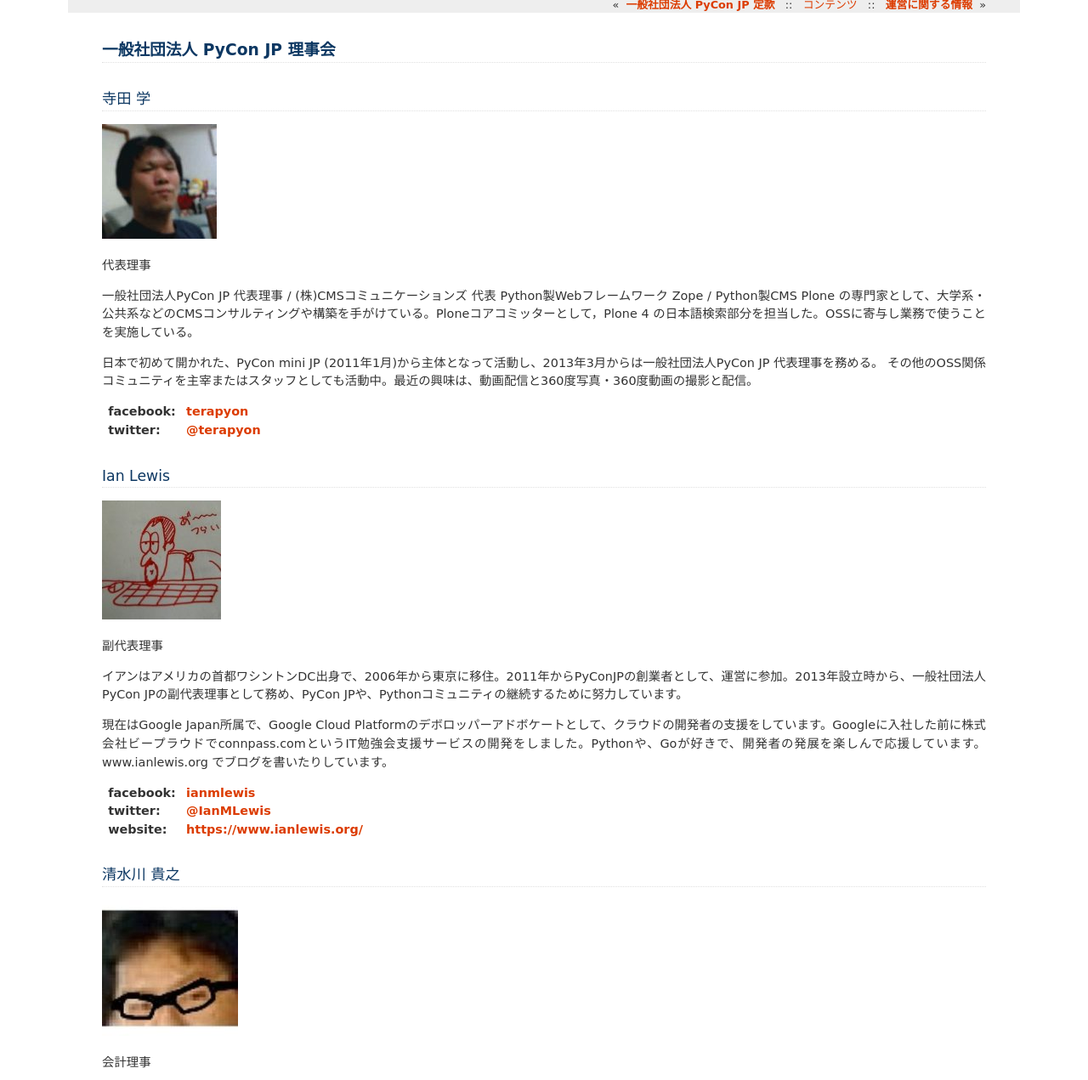
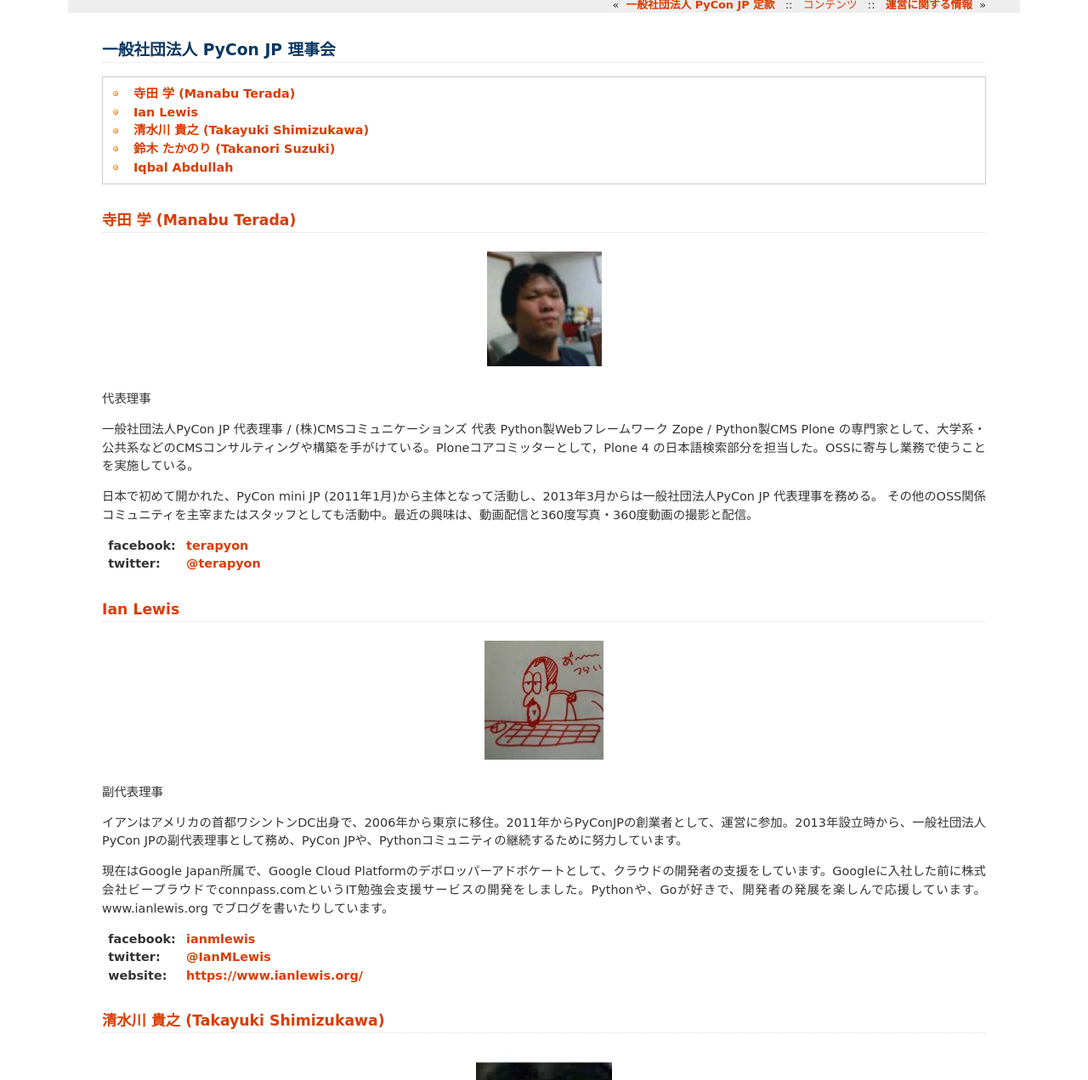
Before and after one commit to pyconjp/www.pycon.jp, a Sphinx documentation site: the page built from source/committee/board.rst, in a window 1280 px wide and 1400 px high, cut to the strip 129-1400 px from the top of the window. Shown: the whole strip at 85% size. Built offline with Sphinx 7.4.7, drawn with Linux system fonts in a browser that asks for light colours; some of the changed text lies outside the part shown.

Commit message:
tweak board  member page

```diff
--- a/source/committee/board.rst
+++ b/source/committee/board.rst
@@ -2,9 +2,12 @@
  一般社団法人 PyCon JP 理事会
 ==============================
 
-寺田 学
-=======
-.. image:: /_static/terada.jpg
+.. contents::
+   :local:
+
+寺田 学 (Manabu Terada)
+========================
+.. figure:: /_static/terada.jpg
 
 代表理事
 
@@ -21,7 +24,7 @@
 
 Ian Lewis
 =========
-.. image:: /_static/ian.jpg
+.. figure:: /_static/ian.jpg
 
 副代表理事
 
@@ -37,9 +40,9 @@
 .. _@IanMLewis: https://twitter.com/IanMLewis
 .. _https://www.ianlewis.org/: https://www.ianlewis.org/
 
-清水川 貴之
-===========
-.. image:: /_static/shimizukawa.jpg
+清水川 貴之 (Takayuki Shimizukawa)
+===================================
+.. figure:: /_static/shimizukawa.jpg
 
 会計理事
 
@@ -68,9 +71,9 @@
 .. _@shimizukawa: https://twitter.com/shimizukawa
 .. _http://清水川.jp/: http://清水川.jp/
 
-鈴木 たかのり
-=============
-.. image:: /_static/takanori.jpg
+鈴木 たかのり (Takanori Suzuki)
+===============================
+.. figure:: /_static/takanori.jpg
 
 理事
 
@@ -88,7 +91,7 @@
 
 Iqbal Abdullah
 ==============
-.. image:: /_static/iqbal.jpg
+.. figure:: /_static/iqbal.jpg
 
 理事
 
```
